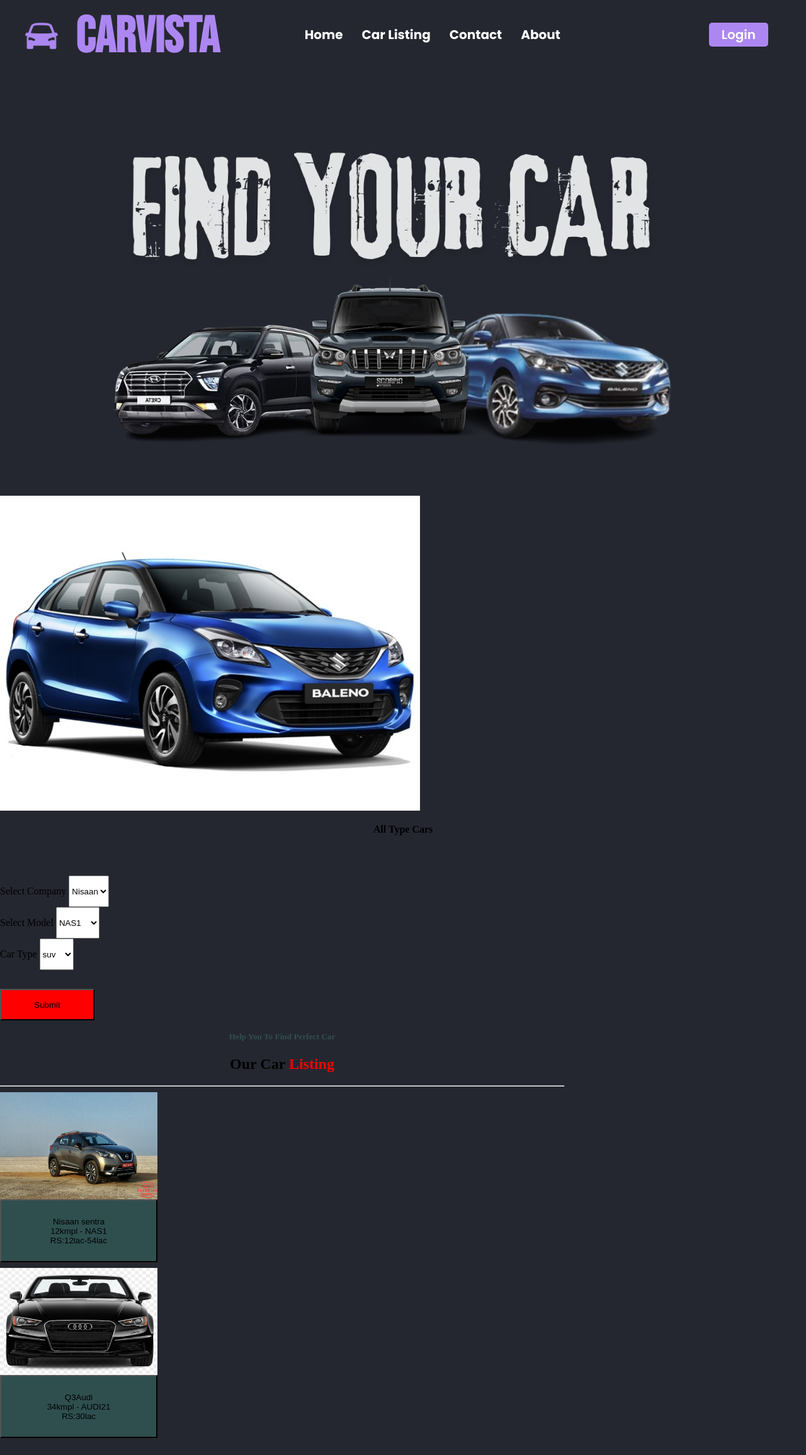
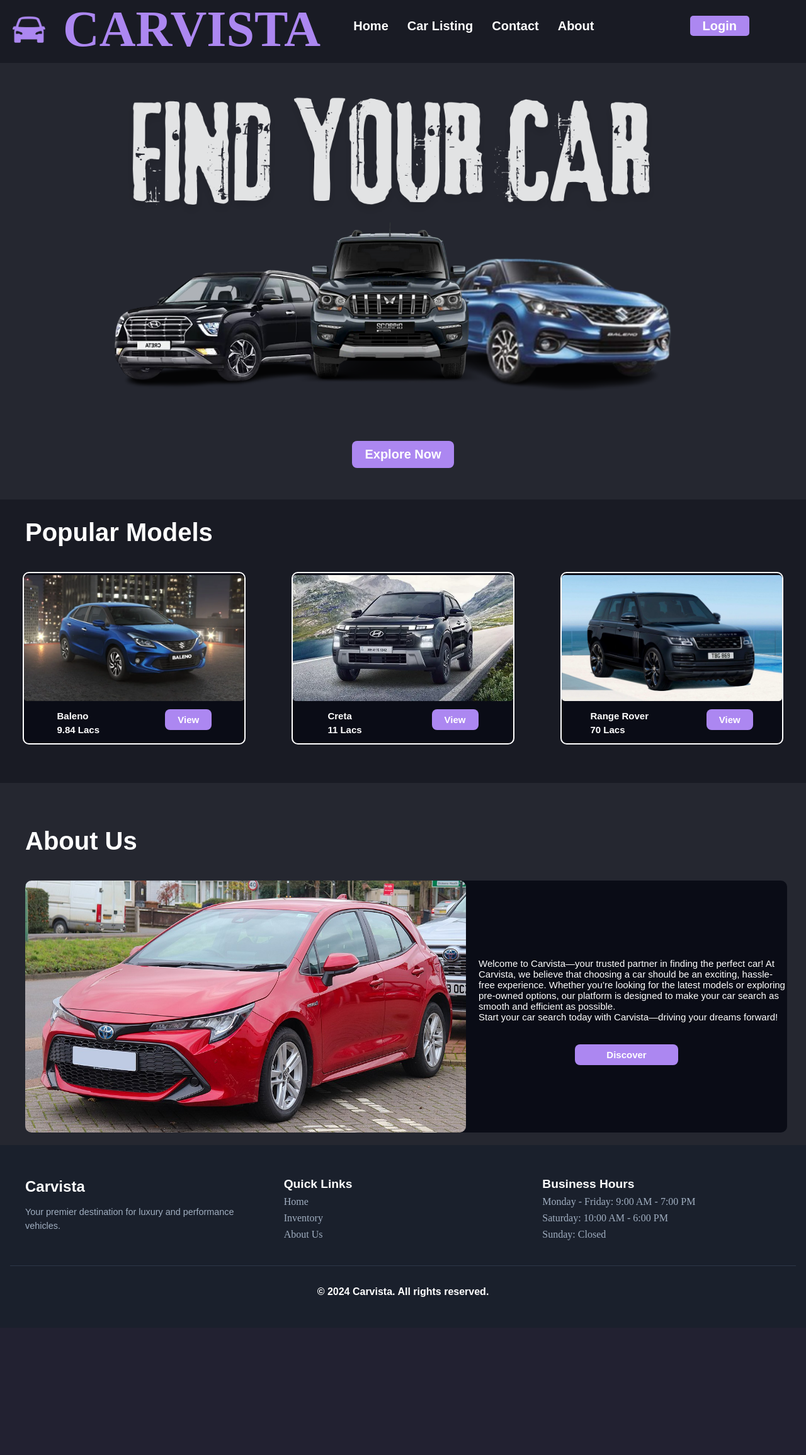
Before and after one commit to lavenderpeaches/CSMS, a Django app: page / in a window 1280 px wide; the page is wider, and only the part inside the window is pictured. Shown: that part at 63% size. After the commit the page ends 2059 px from the top of that part, so only its background shows below. Run offline with Django 3.2, Linux system fonts and the light colour scheme; data comes from the database, SQL or seed files in the repository; both versions use the stored data as it was after the commit.

Commit message:
Updated the final project

```diff
--- a/car/static/styles.css
+++ b/car/static/styles.css
@@ -10,6 +10,9 @@
     justify-content: space-between;
     margin-right: 60px;
     margin-left: 20px;
+    background-color: #191B24;
+    margin: 0;
+    height: 100px;
 }
 
 .Logo{
@@ -49,6 +52,7 @@
 
 .loginbut{
     margin-top: 30px;
+    margin-right: 90px;
 }
 
 .loginbut a{
@@ -76,6 +80,7 @@
 
 .middle{
     display: flex;
+    flex-direction: column;
     justify-content: center;
     align-items: center;
 }
@@ -83,3 +88,206 @@
     height: 600px;
     width: 1100px;
 }
+
+.explorenow {
+    background-color: #AC87F1;
+    padding: 10px 20px;
+    border: none;
+    border-radius: 8px;
+    cursor: pointer;
+    font-family: "Poppins", sans-serif;
+    font-weight: 600;
+    color:white;
+    font-size: 20px;
+    text-decoration: none;
+}
+
+
+.explorenow:hover {
+    background-color: #8A64D6;
+    color: white;
+}
+
+.popularmodels{
+    background-color: #191B24;
+    height: 450px;
+    margin-left: 0px;
+    margin-right: 0px;
+    margin-top: 50px;
+}
+
+#head{
+    margin-left: 40px;
+    padding-top: 30px;
+    font-family: "Poppins", sans-serif;
+    font-weight: 600;
+    color:white;
+    font-size: 40px;
+}
+
+.cars{
+    display: flex;
+    justify-content: space-around;
+    align-items: center;
+}
+.car{
+    height: 270px;
+    width: 350px;
+    background-color: #0A0C16;
+    border-radius: 10px;
+    border: 2px solid white;
+    display: flex;
+    flex-direction: column;
+    justify-content: space-around;
+}
+
+.car img{
+    height: 200px;
+    width: 350px;
+    border-radius: 5px;
+}
+
+.ptext{
+    font-family: "Poppins", sans-serif;
+    font-weight: 600;
+    color:white;
+    font-size: 15px;
+
+}
+
+.ptext p{
+    line-height: 0.5;
+}
+
+.view{
+    background-color: #AC87F1;
+    padding: 8px 20px;
+    border: none;
+    border-radius: 8px;
+    cursor: pointer;
+    font-family: "Poppins", sans-serif;
+    font-weight: 600;
+    color:white;
+    font-size: 15px;
+    text-decoration: none;
+    margin-top: -10px;
+
+}
+.bottom{
+    display: flex;
+    justify-content: space-around;
+    align-items: center;
+}
+.content{
+    display: flex;
+    align-items: center;
+    margin-left: 40px;
+    margin-right: 30px;
+    background-color: #0A0C16;
+    border-radius: 10px;
+}
+
+.contents{
+    display: flex;
+    flex-direction: column;
+    align-items: center;
+}
+
+.content img{
+    height: 400px;
+    width: 700px;
+    border-radius: 10px;
+}
+.contenttext{
+    margin-left: 20px;
+    font-family: "Poppins", sans-serif;
+    font-weight: 540;
+    color:white;
+    font-size: 15px;
+}
+
+.discover{
+    background-color: #AC87F1;
+    padding: 8px 50px;
+    border: none;
+    border-radius: 8px;
+    cursor: pointer;
+    font-family: "Poppins", sans-serif;
+    font-weight: 600;
+    color:white;
+    font-size: 15px;
+    text-decoration: none;
+    margin-top: 20px;
+}
+
+.footer {
+    background-color: #1a202c;
+    color: #a0aec0;
+    padding: 2rem 1rem;
+    margin-top: 20px;
+}
+.footer-content {
+    max-width: 1200px;
+    margin: 0 auto;
+    display: flex;
+    justify-content: space-between;
+    gap: 2rem;
+}
+.footer-section {
+    flex: 1;
+}
+.footer-section h2 {
+    font-family: "Poppins", sans-serif;
+    color: white;
+    font-size: 1.5rem;
+    margin-bottom: 1rem;
+}
+.footer-section h3 {
+    font-family: "Poppins", sans-serif;
+    color: white;
+    font-size: 1.2rem;
+    margin-bottom: 0.5rem;
+}
+.footer-section p {
+    font-family: "Poppins", sans-serif;
+    font-size: 0.9rem;
+    line-height: 1.5;
+}
+.footer-section ul {
+    list-style-type: none;
+    padding: 0;
+    margin: 0;
+}
+.footer-section ul li {
+    margin-bottom: 0.5rem;
+}
+.footer-section ul li a {
+    color: #a0aec0;
+    text-decoration: none;
+    transition: color 0.3s ease;
+}
+.footer-section ul li a:hover {
+    color: #ffffff;
+    font-family: "Poppins", sans-serif;
+}
+
+.footer-bottom {
+    text-align: center;
+    margin-top: 2rem;
+    padding-top: 1rem;
+    border-top: 1px solid #2d3748;
+    color:white;
+    font-family: "Poppins", sans-serif;
+    font-weight: 700;
+}
+
+
+@media (max-width: 768px) {
+    .footer-content {
+        flex-direction: row;
+        gap: 1rem;
+    }
+    .footer-section {
+        margin-bottom: 1rem;
+    }
+}
--- a/car/templates/navigation.html
+++ b/car/templates/navigation.html
@@ -2,22 +2,21 @@
 <html lang="en">
 <head>
     {% load static %}
-    <meta charset="UTF-8">
-    <meta name="viewport" content="width=device-width, initial-scale=1.0">
-    <title>Car Showroom Management System</title>
-    <script src="{% static 'script.js' %}" defer></script>
-    <link rel="stylesheet" type="text/css" href="{% static 'styles.css' %}">
-    <link rel="preconnect" href="https://fonts.googleapis.com">
-    <link rel="preconnect" href="https://fonts.gstatic.com" crossorigin>
-    <link href="https://fonts.googleapis.com/css2?family=Bebas+Neue&display=swap" rel="stylesheet">
-    <link rel="preconnect" href="https://fonts.googleapis.com">
-    <link rel="preconnect" href="https://fonts.gstatic.com" crossorigin>
-    <link href="https://fonts.googleapis.com/css2?family=Poppins:wght@100;200;300;400;500;600;700;800;900&display=swap" rel="stylesheet">
+
+    <title>CarVista</title>
+    <meta charset="utf-8">
+    <meta name="viewport" content="width=device-width, initial-scale=1, shrink-to-fit=no">
+    <link href="{% static 'styles.css' %}" rel="stylesheet" type="text/css" media="all"/>
+    {% block head %}
+    {% endblock %}
+
 </head>
+
 <body>
+
   <div class="header">
     <div class="Logo">
-            <img id="logoimg" src="{% static 'images/wonder_match__1_-removebg-preview.png' %}" alt="Logo">
+        <img id="logoimg" src="{% static 'images/wonder_match__1_-removebg-preview.png' %}" alt="Carvista Logo">
         <p id="logotext">CARVISTA</p>
     </div>
     <div class="navbar">
@@ -32,12 +31,37 @@
         <a id="loginbutton" href="{% url 'login' %}">Login</a>
     </div>
 </div>
-    <div class="middle">
-        <img class="midimg" src="{% static 'images/FIND YOUR CAR.png' %}" alt="Find Your Car">
+<main>
+  {% block content %}{% endblock %}
+</main>
+<footer class="footer">
+    <div class="footer-content">
+        <div class="footer-section">
+            <h2>Carvista</h2>
+            <p>Your premier destination for luxury and performance vehicles.</p>
         </div>
 
-    {% block body %}
-    {% endblock %}
+        <div class="footer-section">
+            <h3>Quick Links</h3>
+            <ul>
+                <li><a href="{% url 'home' %}">Home</a></li>
+                <li><a href="{% url 'car_list' %}">Inventory</a></li>
+                <li><a href="{% url 'view_about' %}">About Us</a></li>
+            </ul>
+        </div>
+        <div class="footer-section">
+            <h3>Business Hours</h3>
+            <ul>
+                <li>Monday - Friday: 9:00 AM - 7:00 PM</li>
+                <li>Saturday: 10:00 AM - 6:00 PM</li>
+                <li>Sunday: Closed</li>
+            </ul>
+        </div>
+    </div>
+    <div class="footer-bottom">
+        <p>&copy; 2024 Carvista. All rights reserved.</p>
+    </div>
+</footer>
 
-</body>
-</html>
+
+</body></html>
--- a/car/templates/user_home.html
+++ b/car/templates/user_home.html
@@ -1,108 +1,63 @@
-{% extends 'carousel.html' %}
-{% block b %}
-<style>
-.mybtnone:hover{background-color : #800000;
-color : #429E00 ; font-weight : bold
-}
+{% extends 'navigation.html' %}
+{% load static %}
 
-
-.zoom:hover {
-  -ms-transform: scale(1.5); /* IE 9 */
-  -webkit-transform: scale(1.5); /* Safari 3-8 */
-  transform: scale(2.5);
-}
-
-</style>
-<div class="container-fluid">
-		<center><h5 style = "font-family : 'Monotype Corsiva' ; color : DarkSlateGrey ; font-weight : bold;margin-top:2%">Help You To Find Perfect Car</h5>
-
-	<h2 style = "font-family : 'Monotype Corsiva' ; color : black ; font-weight : bold;margin-top:2%">Our Car <span style="color:red">Listing</span></h2></center>
-<hr> {% csrf_token %}
-	{% if error %}
- <div class="container-fluid" style="margin-bottom:3%">
-	 <div class="row">
-			{% for j in data %}
-				<div class="col-md-4" style="border-radius:6px;width:25%;margin-top:1%">
-					<center><img class="zoom" align="center" src="{{j.img1.url}}" style="width:250px;height:170px;float:center" alt="card-img">
-
-						<a href="{% url 'car_detail' j.id %}"><button type="submit" class="btn btn-primary mybtnone" style="float:center;width:250px;height:100px;background-color:DarkSlateGrey">{{j.carname}}<br>{{j.milage}}kmpl - {{j.carmodel}}<br>RS:{{j.carprice}}</button></a></center>
+{% block content %}
+    <div class="middle">
+        <img class="midimg" src="{% static 'images/FIND YOUR CAR.png' %}" alt="Find Your Car">
+        <a href="#" class="explorenow">Explore Now</a>
     </div>
 
-			{% endfor %}
-
-		 {% else %}
-		  <div class="container-fluid" style="margin-bottom:3%">
-	 <div class="row">
-			{% for j in data2 %}
-				<div class="col-md-4" style="border-radius:6px;width:25%;margin-top:1%">
-					<center><img class="zoom" align="center" src="{{j.img1.url}}" style="width:250px;height:170px;float:center" alt="card-img">
-
-						<a href="{% url 'car_detail' j.id %}"><button type="submit" class="btn btn-primary mybtnone" style="float:center;width:250px;height:100px;background-color:DarkSlateGrey">{{j.carname}}<br>{{j.milage}}kmpl - {{j.carmodel}}<br>RS:{{j.carprice}}</button></a></center>
+    <div class="popularmodels">
+        <p id="head">Popular Models</p>
+        <div class="cars">
+            <div class="car">
+                <img src="{% static 'images/new-baleno-front.webp' %}" alt="Baleno">
+                <div class="bottom">
+                    <div class="ptext">
+                        <p>Baleno</p>
+                        <p>9.84 Lacs</p>
                     </div>
-
-			{% endfor %}
-
-
- {% endif %}
-			<style>
-html{
-scroll-behavior:smooth;
-}
-
-
-/*scroll button start*/
-#scrollbtn
-{
-
-position:fixed;
-bottom:20px;
-right:40px;
-z-index:99;
-border:none;
-color:red;
-background:#00abff;
-padding:10px;
-border-radius:10px;
-}
-/*scroll button end*/
-</style>
-
- <div class="scrolltop float-right">
-  <i class="fa fa-car" onclick="topFunction()" id="scrollbtn"></i>
+                    <a class="view" href="#">View</a>
                 </div>
-
-<script>
-  scrollbutton = document.getElementById("scrollbtn");
-  window.onscroll = function(){scrollFunction()};
-
-  function scrollFunction()
-  {
-  if(document.body.scrollTop>20 || document.documentElement.scrollTop>20)
-  {
-  scrollbutton.style.display="block";
-  }
-  else
-  {
-  scrollbutton.style.display="none";
-  }
-  }
-
-  function topFunction()
-  {
-  document.body.scrollTop = 0;//safari
-  document.documentElement.scrollTop = 0;//for chrome
-  }
-
-</script>
-
+            </div>
+            <div class="car">
+                <img src="{% static 'images/hyundai-creta.webp' %}" alt="Creta">
+                <div class="bottom">
+                    <div class="ptext">
+                        <p>Creta</p>
+                        <p>11 Lacs</p>
+                    </div>
+                    <a class="view" href="#">View</a>
+                </div>
+            </div>
+            <div class="car">
+                <img src="{% static 'images/range rover.avif' %}" alt="Range Rover">
+                <div class="bottom">
+                    <div class="ptext">
+                        <p>Range Rover</p>
+                        <p>70 Lacs</p>
+                    </div>
+                    <a class="view" href="#">View</a>
+                </div>
             </div>
         </div>
     </div>
 
+    <div class="AboutUs">
+        <p id="head">About Us</p>
+        <div class="content">
+            <img src="{% static 'images/1200px-2019_Toyota_Corolla_Icon_Tech_VVT-i_Hybrid_1.8.jpg' %}" alt="Toyota Corolla">
+            <div class="contents">
+                <p class="contenttext">
+                    Welcome to Carvista—your trusted partner in finding the perfect car! At Carvista,
+                    we believe that choosing a car should be an exciting,
+                    hassle-free experience. Whether you’re looking for the latest models or exploring
+                    pre-owned options, our platform is designed to make your car search as smooth and
+                    efficient as possible.<br>
+                    Start your car search today with Carvista—driving your dreams forward!
+                </p>
+                <a class="discover" href="#">Discover</a>
             </div>
-
-
-
-
-
+        </div>
+    </div>
 {% endblock %}
--- a/car/views.py
+++ b/car/views.py
@@ -5,20 +5,8 @@
 import datetime
 
 def Home(request):
-    data2=Add_Car.objects.all()
-    da=""
-    data1=Categary.objects.all()
-    error=False
-    if request.method=='POST':
-        b=request.POST['brand']
-        m=request.POST['carmodel']
-        t=request.POST['cartype']
-        car = Categary.objects.get(brand=b)
-        da=Add_Car.objects.filter(brand=car,carmodel=m,cartype=t)
-        error=True
+    return render(request, 'user_home.html')
 
-    d={'data':da,'data2':data2,'error':error}
-    return render(request, 'user_home.html',d)
 def Logout(request):
     if not request.user.is_authenticated:
         return redirect('login')
```
Also changed, not shown: car/templates/car_list.html (+9 -9 lines), car/templates/contact.html (+38 -25 lines), car/templates/view_about.html (+51 -87 lines), car/static/images/1200px-2019_Toyota_Corolla_Icon_Tech_VVT-i_Hybrid_1.8.jpg (added), car/static/images/a27d24_becdc904b3b54bb8aaaf0cc3e02b050f~mv2.jpg (added), car/static/images/de11fbfb8bf436eea56e3f2483d9111b.jpg (added), car/static/images/hyundai-creta.webp (added), car/static/images/new-baleno-front.webp (added), car/static/images/range rover.avif (added), car/templates/view_seenenquery.html (line endings or trailing spaces), db.sqlite3, media/a27d24_becdc904b3b54bb8aaaf0cc3e02b050fmv2.jpg (added), media/de11fbfb8bf436eea56e3f2483d9111b.jpg (added). Lines whose indentation alone changed are shown as unchanged.
